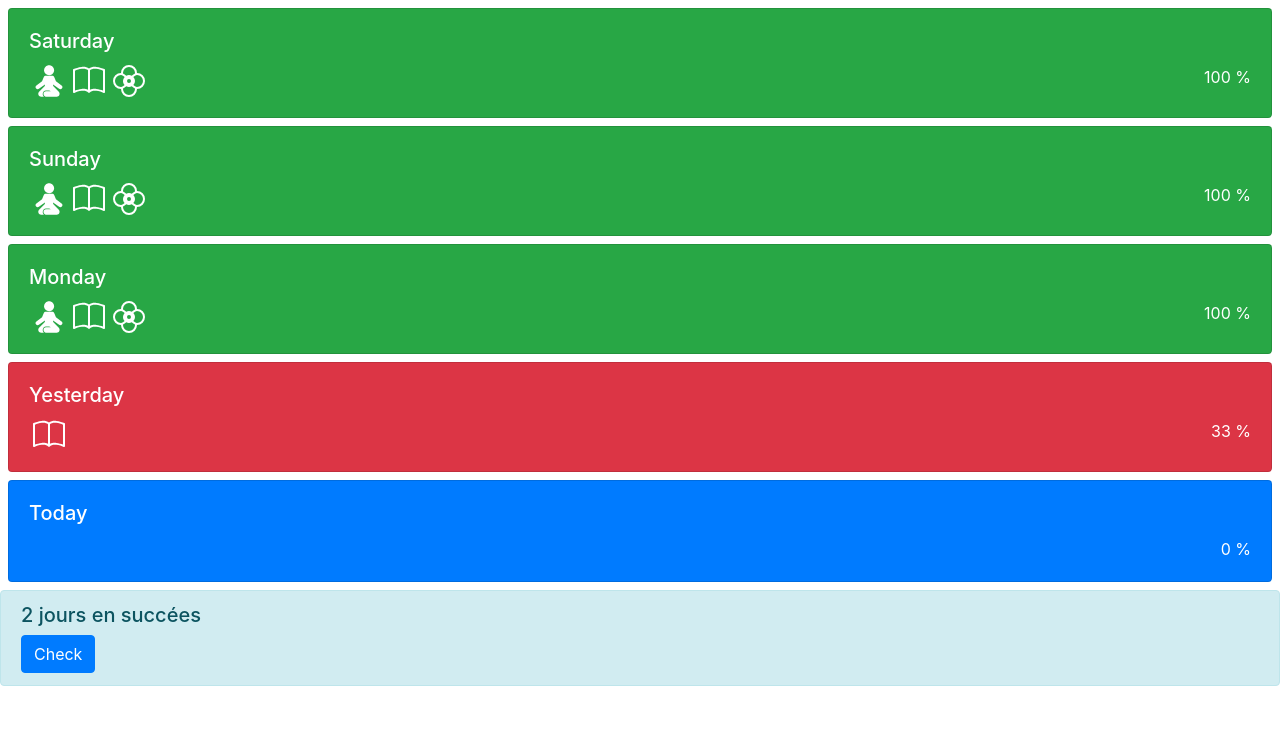
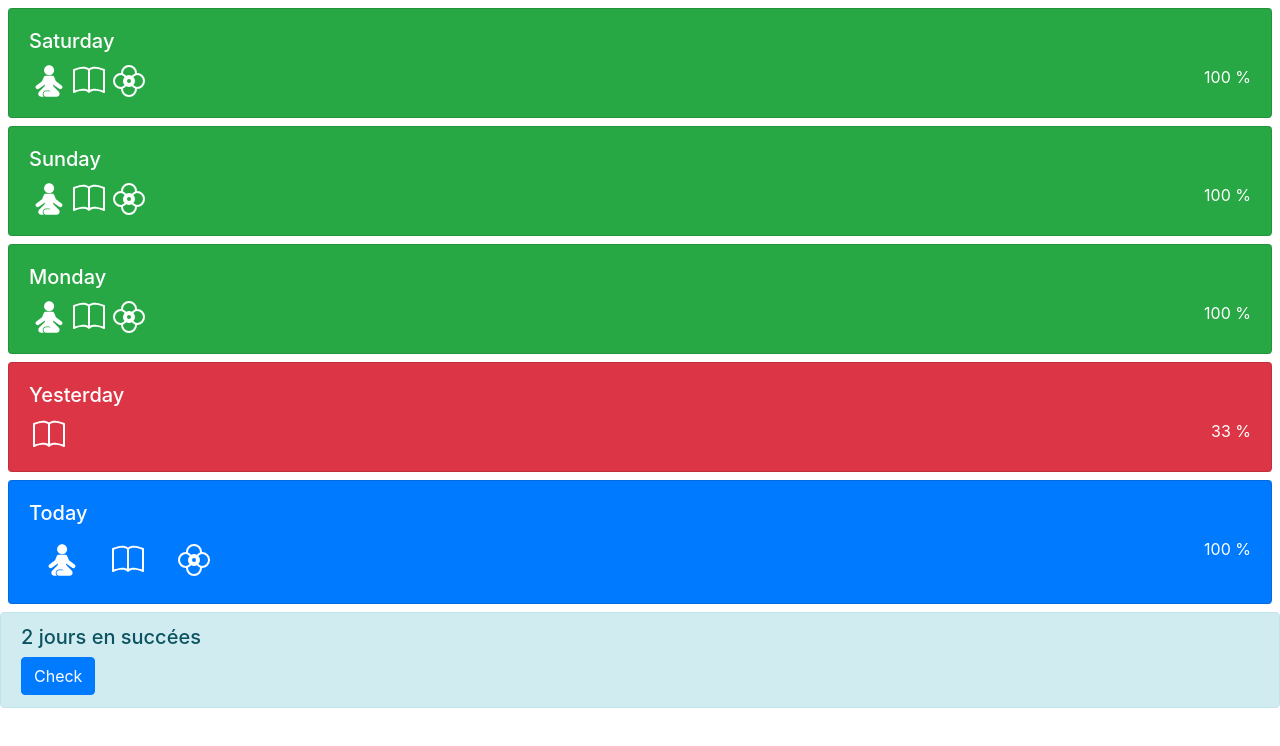
Before and after one commit to Gentux/daily-habit-checker, a React (Create React App) app: page / in a window 1280 px wide. Shown: the top 746 px of the page. Built offline with nearby package versions, Linux system fonts and the light colour scheme.

Commit message:
Refactor localStorage

```diff
--- /dev/null
+++ b/jsconfig.json
@@ -0,0 +1,6 @@
+{
+  "compilerOptions": {
+    "baseUrl": "src"
+  },
+  "include": ["src"]
+}
--- a/src/App.js
+++ b/src/App.js
@@ -4,59 +4,9 @@ import Day from './components/Day.js';
 import Stat from './components/Stat.js';
 import './App.css';
 
-localStorage.removeItem('users')
-localStorage.removeItem('habits')
-if (localStorage.users === undefined) {
-    localStorage.users = JSON.stringify({
-      1: {
-        "name": "Caroline",
-        "currentStrike": 2
-      }
-    });
-}
-if (localStorage.habits === undefined) {
-    localStorage.habits = JSON.stringify({
-      1: {
-        "name": "Yoga",
-        "habit_id": 1,
-        "icon": "yoga.svg#yoga"
-      },
-      2: {
-        "name": "Read",
-        "habit_id": 2,
-        "icon": "bootstrap-icons.svg#book"
-      },
-      3: {
-        "name": "Plants care",
-        "habit_id": 3,
-        "icon": "bootstrap-icons.svg#flower2"
-      }
-    });
-}
-if (localStorage.history === undefined) {
-    localStorage.history = JSON.stringify([
-      { "id": uuidv4(), "date": new Date(2020, 9, 29), "user_id": 1, "habit_id": 1 },
-      { "id": uuidv4(), "date": new Date(2020, 9, 29), "user_id": 1, "habit_id": 3 },
-      { "id": uuidv4(), "date": new Date(2020, 9, 30), "user_id": 1, "habit_id": 1 },
-      { "id": uuidv4(), "date": new Date(2020, 9, 31), "user_id": 1, "habit_id": 1 },
-      { "id": uuidv4(), "date": new Date(2020, 9, 31), "user_id": 1, "habit_id": 2 },
-      { "id": uuidv4(), "date": new Date(2020, 9, 31), "user_id": 1, "habit_id": 3 },
-      { "id": uuidv4(), "date": new Date(2020, 10, 1), "user_id": 1, "habit_id": 1 },
-      { "id": uuidv4(), "date": new Date(2020, 10, 1), "user_id": 1, "habit_id": 2 },
-      { "id": uuidv4(), "date": new Date(2020, 10, 1), "user_id": 1, "habit_id": 3 },
-      { "id": uuidv4(), "date": new Date(2020, 10, 2), "user_id": 1, "habit_id": 1 },
-      { "id": uuidv4(), "date": new Date(2020, 10, 2), "user_id": 1, "habit_id": 2 },
-      { "id": uuidv4(), "date": new Date(2020, 10, 2), "user_id": 1, "habit_id": 3 },
-      { "id": uuidv4(), "date": new Date(2020, 10, 3), "user_id": 1, "habit_id": 2 }
-    ]);
-}
+import utils from 'utils/utils.js'
 
-function uuidv4() {
-  return 'xxxxxxxx-xxxx-4xxx-yxxx-xxxxxxxxxxxx'.replace(/[xy]/g, function(c) {
-    let r = Math.random() * 16 | 0
-    return r.toString(16);
-  });
-}
+utils.initLocalStorage();
 
 const weekday = {
   0: "Sunday",
@@ -77,50 +27,37 @@ class App extends Component {
     };
   }
 
-  localStorageUpdated() {
+  updateState() {
     const oneDay = 24 * 60 * 60 * 1000; // hours*minutes*seconds*milliseconds
     const today = new Date();
-    const history = localStorage.history !== undefined ? JSON.parse(localStorage.history) : []
 
-    let days = {
-      1: {
-        "day": "Today",
-        "id": uuidv4(),
+    let days = {}
+    for (let i = 0; i < 5; i++) {
+      const date = new Date(today - oneDay * i);
+      const localStorageKey = "history-" + utils.dateToString(date);
+      const history = localStorage.getItem(localStorageKey) !== undefined ? JSON.parse(localStorage.getItem(localStorageKey)) : []
+
+      let dayOfTheWeek = weekday[date.getDay()]
+      if ( i === 0 )
+        dayOfTheWeek = "Today"
+      if ( i === 1 )
+        dayOfTheWeek = "Yesterday"
+
+      days[i] = {
+        "day": dayOfTheWeek,
+        "id": utils.uuid(),
         "icons": []
       }
+
+      for (const history_id in history) {
+        days[i].icons.push(JSON.parse(localStorage.habits)[history[history_id].habit_id])
+      }
     }
-
-    for (const history_id in history) {
-      let raw_date = new Date(history[history_id].date)
-      let element_date = new Date(raw_date.getFullYear(), raw_date.getMonth(), raw_date.getDate())
-
-      let diffDays = Math.round(Math.abs((today - element_date) / oneDay));
-      if ( diffDays > 5 )
-        continue
-
-      let dayOfTheWeek = weekday[element_date.getDay()]
-      if ( diffDays === 1 )
-        dayOfTheWeek = "Today"
-      if ( diffDays === 2 )
-        dayOfTheWeek = "Yesterday"
-
-      let icon = JSON.parse(localStorage.habits)[history[history_id].habit_id]
-      if (days[diffDays] === undefined) {
-        days[diffDays] = {
-          "day": dayOfTheWeek,
-          "id": uuidv4(),
-          "icons": []
-        }
-      }
-
-      days[diffDays].icons.push(icon)
-    }
-
     this.setState({days: days})
   }
 
   componentDidMount() {
-    this.localStorageUpdated();
+    this.updateState();
   }
 
   render() {
@@ -135,7 +72,7 @@ class App extends Component {
       <div className="content">
         { days }
 
-        <Stat updateFct={this.localStorageUpdated.bind(this)} />
+        <Stat updateFct={this.updateState.bind(this)} />
       </div>
     );
   }
--- a/src/components/CheckHabitButton.js
+++ b/src/components/CheckHabitButton.js
@@ -1,13 +1,7 @@
 import React, { Component } from 'react';
 
 import SvgIcon from './SvgIcon.js'
-
-function uuidv4() {
-  return 'xxxxxxxx-xxxx-4xxx-yxxx-xxxxxxxxxxxx'.replace(/[xy]/g, function(c) {
-    let r = Math.random() * 16 | 0
-    return r.toString(16);
-  });
-}
+import utils from 'utils/utils.js'
 
 class CheckHabitButton extends Component {
   constructor(props) {
@@ -17,34 +11,48 @@ class CheckHabitButton extends Component {
       habits: [],
       updateFct: props.updateFct
     }
+  }
+
+  updateHabit() {
+    const localStorageKey = "history-" + utils.dateToString(new Date());
+    const history = localStorage.getItem(localStorageKey) !== null ? JSON.parse(localStorage.getItem(localStorageKey)) : []
 
     let habits = {}
-    if (localStorage.habits !== undefined) {
+    if (localStorage.habits !== null) {
       habits = JSON.parse(localStorage.habits)
     }
 
+    let today_checked = [];
+    for (const history_id in history) {
+      today_checked.push(history[history_id].habit_id)
+    }
+
+    let new_habits = []
     for (const habit_id in habits) {
-      this.state.habits.push(
-        <button type="button" className="btn btn-secondary" key={habit_id} onClick={this.checkHabit.bind(this, habit_id)}>
-          <SvgIcon icon={habits[habit_id].icon} name={habits[habit_id].name}/>
-        </button>
-      );
+      if (today_checked.includes(parseInt(habit_id)) === false) {
+        new_habits.push(
+          <button type="button" className="btn btn-secondary" key={habit_id + " - " + utils.uuid()} onClick={this.checkHabit.bind(this, habit_id)}>
+            <SvgIcon icon={habits[habit_id].icon} name={habits[habit_id].name}/>
+          </button>
+        );
+      }
     }
+
+    this.setState({habits: new_habits});
   }
 
   checkHabit(habit_id) {
-    if (localStorage.history === undefined)
-      return null;
+    const localStorageKey = "history-" + utils.dateToString(new Date());
+    const history = localStorage.getItem(localStorageKey) !== null ? JSON.parse(localStorage.getItem(localStorageKey)) : []
 
-    let history = JSON.parse(localStorage.history)
     history.push(
-      { "id": uuidv4(), "date": new Date(), "user_id": 1, "habit_id": parseInt(habit_id) }
+      { "id": utils.uuid(), "user_id": 1, "habit_id": parseInt(habit_id) }
     );
-    localStorage.history = JSON.stringify(history)
+    localStorage.setItem(localStorageKey, JSON.stringify(history))
 
     let new_habits = [];
     for (const habit in this.state.habits) {
-      if (this.state.habits[habit].key !== habit_id) {
+      if (this.state.habits[habit].key.split(" ")[0] !== habit_id) {
         new_habits.push(this.state.habits[habit]);
       }
     }
@@ -52,10 +60,14 @@ class CheckHabitButton extends Component {
     this.state.updateFct()
   }
 
+  componentDidMount() {
+    this.updateHabit();
+  }
+
   render() {
     return(
       <div>
-        <button type="button" className="btn btn-primary" data-toggle="modal" data-target="#checkModal">
+        <button type="button" className="btn btn-primary" onClick={this.updateHabit.bind(this)} data-toggle="modal" data-target="#checkModal">
           Check
         </button>
         <div className="modal fade" id="checkModal" tabIndex="-1" role="dialog" aria-labelledby="checkModalLabel" aria-hidden="true">
--- a/src/components/Day.js
+++ b/src/components/Day.js
@@ -1,6 +1,7 @@
 import React, { Component } from 'react';
 
-import SvgIcon from './SvgIcon.js'
+import SvgIcon from 'components/SvgIcon.js'
+import utils from 'utils/utils.js'
 
 class Day extends Component {
   constructor(props) {
@@ -23,7 +24,7 @@ class Day extends Component {
 
     if (this.state.day === "Today") {
       this.state.icons = props.icons.map((icon) =>
-        <button className={"btn btn-" + this.state.color} key={icon.icon} onClick={this.removeIcon.bind(this, icon)} >
+        <button className={"btn btn-" + this.state.color} key={icon.habit_id + " - " + utils.uuid()} onClick={this.removeIcon.bind(this, icon)} >
           <SvgIcon icon={icon.icon} name={icon.name} />
         </button>
       );
@@ -37,28 +38,25 @@ class Day extends Component {
   }
 
   removeIcon(icon_clicked) {
+    const localStorageKey = "history-" + utils.dateToString(new Date());
+    const history = localStorage.getItem(localStorageKey) !== null ? JSON.parse(localStorage.getItem(localStorageKey)) : []
+
     // Remove graphically your icon
     let new_icons = [];
     for (const icon_index in this.state.icons) {
-      if ( this.state.icons[icon_index].key !== icon_clicked.icon ) {
+      if (parseInt(this.state.icons[icon_index].key.split(" ")[0]) !== icon_clicked.habit_id) {
         new_icons.push(this.state.icons[icon_index]);
       }
     }
 
     // Remove from localStorage your icon
     let new_history = []
-    let old_history = JSON.parse(localStorage.history)
-    for (const history_id in old_history) {
-      let raw_date = new Date(old_history[history_id].date);
-      let short_date = "" + raw_date.getFullYear() + raw_date.getMonth() + raw_date.getDate();
-      let today = new Date();
-      let today_short_date = "" + today.getFullYear() + today.getMonth() + today.getDate();
-
-      if (old_history[history_id].habit_id !== icon_clicked.habit_id || short_date !== today_short_date) {
-        new_history.push(old_history[history_id])
+    for (const history_id in history) {
+      if (history[history_id].habit_id !== icon_clicked.habit_id) {
+        new_history.push(history[history_id])
       }
     }
-    localStorage.history = JSON.stringify(new_history)
+    localStorage.setItem(localStorageKey, JSON.stringify(new_history))
 
     const habitsCount = Object.keys(JSON.parse(localStorage.habits)).length;
     this.setState({
--- a/src/components/Stat.js
+++ b/src/components/Stat.js
@@ -1,6 +1,6 @@
 import React, { Component } from 'react';
 
-import CheckHabitButton from './CheckHabitButton.js'
+import CheckHabitButton from 'components/CheckHabitButton.js'
 
 class Stat extends Component {
   constructor(props) {
--- /dev/null
+++ b/src/utils/utils.js
@@ -0,0 +1,109 @@
+function uuidv4() {
+  return 'xxxxxxxx-xxxx-4xxx-yxxx-xxxxxxxxxxxx'.replace(/[xy]/g, function(c) {
+    let r = Math.random() * 16 | 0
+    return r.toString(16);
+  });
+}
+
+function initLocalStorage() {
+  localStorage.removeItem('users')
+  localStorage.removeItem('habits')
+  localStorage.removeItem('history')
+
+  if (localStorage.users === undefined) {
+      localStorage.users = JSON.stringify({
+        1: {
+          "name": "Caroline",
+          "currentStrike": 2
+        }
+      });
+  }
+  if (localStorage.habits === undefined) {
+      localStorage.habits = JSON.stringify({
+        1: {
+          "name": "Yoga",
+          "habit_id": 1,
+          "icon": "yoga.svg#yoga"
+        },
+        2: {
+          "name": "Read",
+          "habit_id": 2,
+          "icon": "bootstrap-icons.svg#book"
+        },
+        3: {
+          "name": "Plants care",
+          "habit_id": 3,
+          "icon": "bootstrap-icons.svg#flower2"
+        }
+      });
+  }
+  if (localStorage.history === undefined) {
+    localStorage.setItem(
+      'history-20200929', JSON.stringify([
+        { "id": uuidv4(), "user_id": 1, "habit_id": 1 },
+        { "id": uuidv4(), "user_id": 1, "habit_id": 3 }
+      ])
+    );
+    localStorage.setItem(
+      'history-20200930', JSON.stringify([
+        { "id": uuidv4(), "user_id": 1, "habit_id": 1 },
+        { "id": uuidv4(), "user_id": 1, "habit_id": 1 }
+      ])
+    );
+    localStorage.setItem(
+      'history-20200931', JSON.stringify([
+        { "id": uuidv4(), "user_id": 1, "habit_id": 1 },
+        { "id": uuidv4(), "user_id": 1, "habit_id": 2 },
+        { "id": uuidv4(), "user_id": 1, "habit_id": 3 }
+      ])
+    );
+    localStorage.setItem(
+      'history-20201001', JSON.stringify([
+        { "id": uuidv4(), "user_id": 1, "habit_id": 1 },
+        { "id": uuidv4(), "user_id": 1, "habit_id": 2 },
+        { "id": uuidv4(), "user_id": 1, "habit_id": 3 }
+      ])
+    );
+    localStorage.setItem(
+      'history-20201002', JSON.stringify([
+        { "id": uuidv4(), "user_id": 1, "habit_id": 1 },
+        { "id": uuidv4(), "user_id": 1, "habit_id": 2 },
+        { "id": uuidv4(), "user_id": 1, "habit_id": 3 }
+      ])
+    );
+    localStorage.setItem(
+      'history-20201003', JSON.stringify([
+        { "id": uuidv4(), "user_id": 1, "habit_id": 2 }
+      ])
+    );
+    localStorage.setItem(
+      'history-20201004', JSON.stringify([
+        { "id": uuidv4(), "user_id": 1, "habit_id": 1 },
+        { "id": uuidv4(), "user_id": 1, "habit_id": 2 },
+        { "id": uuidv4(), "user_id": 1, "habit_id": 3 }
+      ])
+    );
+  }
+}
+
+function dateToString(date) {
+  let year = date.getFullYear();
+  let month = date.getMonth();
+  let day = date.getDate();
+  return year.toString() + (month < 10 ? '0' + month.toString() : month.toString()) + (day < 10 ? '0' + day.toString() : day.toString());
+}
+
+function stringToDate(dateString) {
+  return new Date(
+    parseInt(dateString.substr(0,4)),
+    parseInt(dateString.substr(4,2)),
+    parseInt(dateString.substr(6,2))
+  )
+}
+
+export default {
+  uuid: uuidv4,
+  initLocalStorage: initLocalStorage,
+  dateToString: dateToString,
+  stringToDate: stringToDate
+};
```
Also changed, not shown: 1 other file (tests, documents, lock files or other folders).
